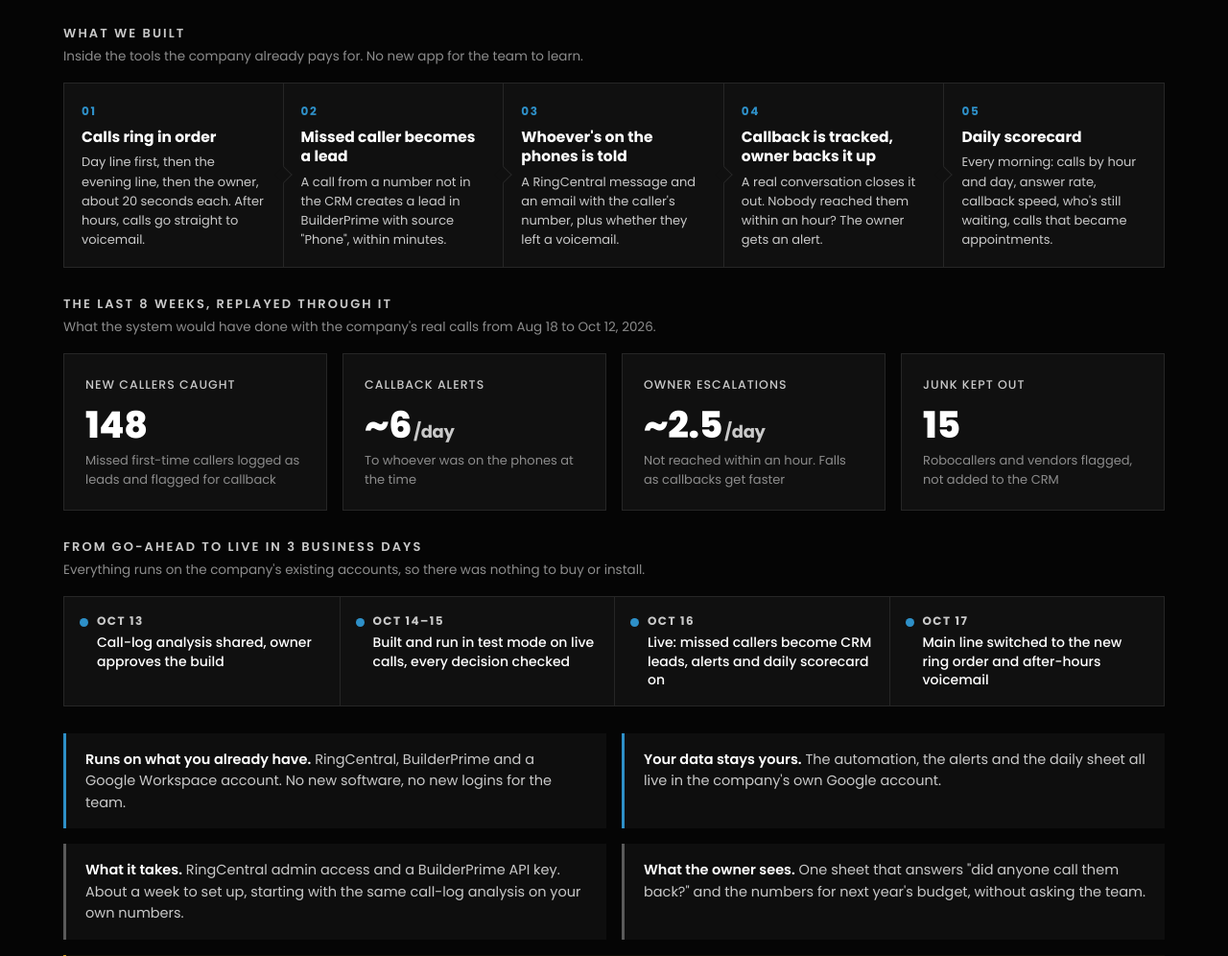
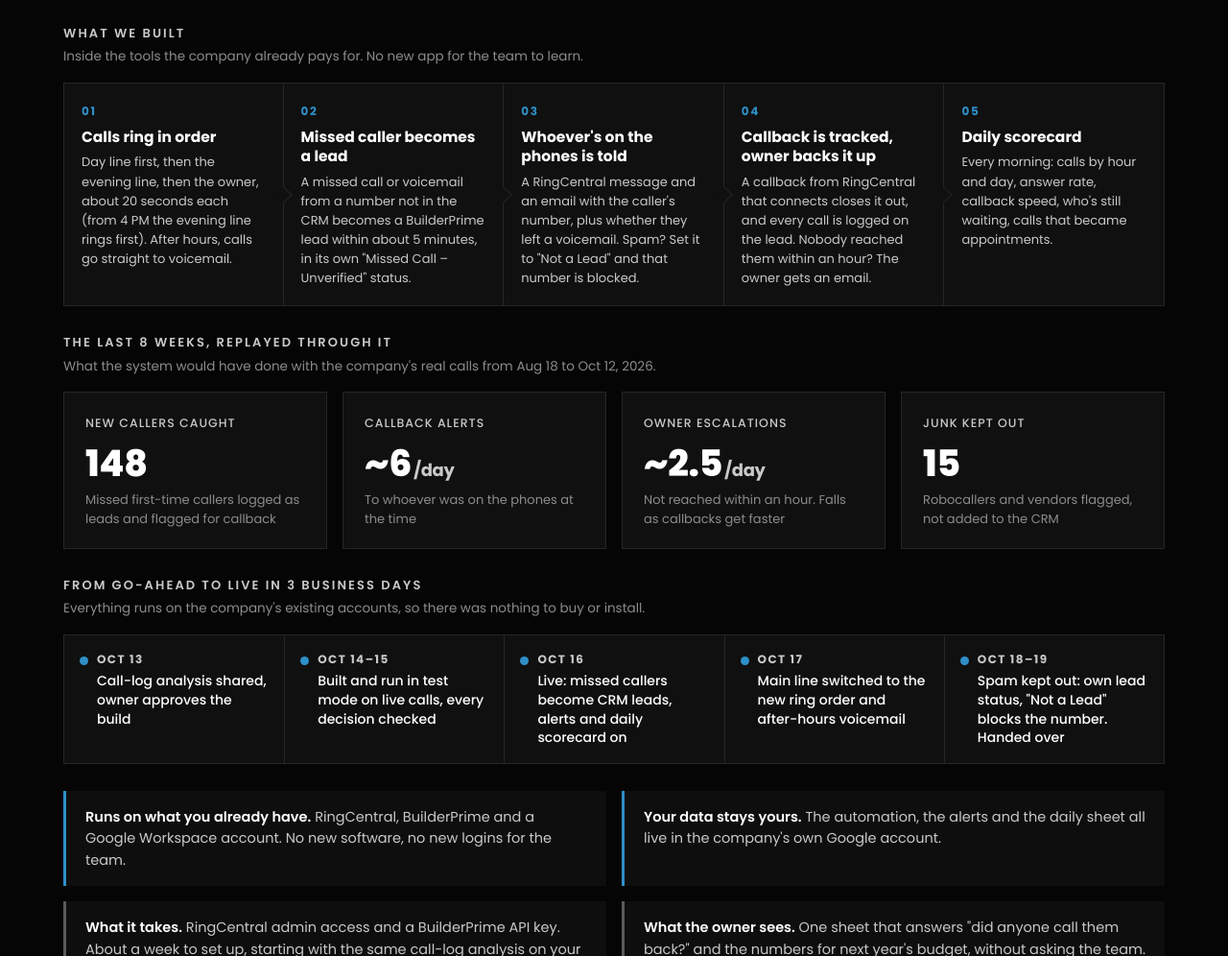
Before and after one commit to devdanielbrandaobkp-hash/missed-call-recovery, a plain HTML site: page index.html in a window 1280 px wide. Shown: the part 703-1699 px from the top of the page at 96% size. Drawn offline with Linux system fonts and the light colour scheme.

Commit message:
Describe what changed since go-live: missed calls only, own lead status, spam blocking
Step 02 now says only missed calls and voicemails become leads, within about 5 minutes,
in the "Missed Call – Unverified" status. Step 03 adds Not a Lead blocking, step 04 the
call log on the lead and the owner's email. Timeline gets Oct 18-19.

Co-Authored-By: Claude Opus 5.5 <noreply@anthropic.com>

```diff
--- a/index.html
+++ b/index.html
@@ -105,13 +105,13 @@
   .callouts .callout { margin-top: 0; }
 
   /* Timeline */
-  .timeline { display: grid; grid-template-columns: repeat(4, 1fr); margin-top: 16px; border: 1px solid var(--line); background: var(--card); }
+  .timeline { display: grid; grid-template-columns: repeat(5, 1fr); margin-top: 16px; border: 1px solid var(--line); background: var(--card); }
   .tl { position: relative; padding: 16px 18px 16px 34px; }
   .tl + .tl { border-left: 1px solid var(--line); }
   .tl::before { content: ""; position: absolute; left: 16px; top: 22px; width: 9px; height: 9px; border-radius: 50%; background: var(--blue); }
   .tl .d { font-size: 12px; font-weight: 700; letter-spacing: .12em; text-transform: uppercase; color: var(--ink-2); }
   .tl .t { font-size: 14px; color: var(--ink); margin-top: 4px; font-weight: 500; line-height: 1.4; }
-  @media (max-width: 1080px) { .timeline { grid-template-columns: 1fr 1fr; } .tl:nth-child(3) { border-left: none; } .tl:nth-child(n+3) { border-top: 1px solid var(--line); } }
+  @media (max-width: 1080px) { .timeline { grid-template-columns: 1fr 1fr; } .tl:nth-child(3), .tl:nth-child(5) { border-left: none; } .tl:nth-child(n+3) { border-top: 1px solid var(--line); } }
   @media (max-width: 640px) { .timeline { grid-template-columns: 1fr; } .tl + .tl { border-left: none; border-top: 1px solid var(--line); } }
 
   footer { margin-top: 36px; padding-top: 16px; border-top: 1px solid var(--line); display: flex; justify-content: space-between; gap: 12px; flex-wrap: wrap; font-size: 12.5px; color: var(--muted); }
@@ -198,10 +198,10 @@
     <h2>What we built</h2>
     <p class="lede">Inside the tools the company already pays for. No new app for the team to learn.</p>
     <div class="steps">
-      <div class="step"><div class="num">01</div><h3>Calls ring in order</h3><p>Day line first, then the evening line, then the owner, about 20 seconds each. After hours, calls go straight to voicemail.</p></div>
-      <div class="step"><div class="num">02</div><h3>Missed caller becomes a lead</h3><p>A call from a number not in the CRM creates a lead in BuilderPrime with source "Phone", within minutes.</p></div>
-      <div class="step"><div class="num">03</div><h3>Whoever's on the phones is told</h3><p>A RingCentral message and an email with the caller's number, plus whether they left a voicemail.</p></div>
-      <div class="step"><div class="num">04</div><h3>Callback is tracked, owner backs it up</h3><p>A real conversation closes it out. Nobody reached them within an hour? The owner gets an alert.</p></div>
+      <div class="step"><div class="num">01</div><h3>Calls ring in order</h3><p>Day line first, then the evening line, then the owner, about 20 seconds each (from 4 PM the evening line rings first). After hours, calls go straight to voicemail.</p></div>
+      <div class="step"><div class="num">02</div><h3>Missed caller becomes a lead</h3><p>A missed call or voicemail from a number not in the CRM becomes a BuilderPrime lead within about 5 minutes, in its own "Missed Call – Unverified" status.</p></div>
+      <div class="step"><div class="num">03</div><h3>Whoever's on the phones is told</h3><p>A RingCentral message and an email with the caller's number, plus whether they left a voicemail. Spam? Set it to "Not a Lead" and that number is blocked.</p></div>
+      <div class="step"><div class="num">04</div><h3>Callback is tracked, owner backs it up</h3><p>A callback from RingCentral that connects closes it out, and every call is logged on the lead. Nobody reached them within an hour? The owner gets an email.</p></div>
       <div class="step"><div class="num">05</div><h3>Daily scorecard</h3><p>Every morning: calls by hour and day, answer rate, callback speed, who's still waiting, calls that became appointments.</p></div>
     </div>
   </section>
@@ -226,6 +226,7 @@
       <div class="tl"><div class="d">Oct 14–15</div><div class="t">Built and run in test mode on live calls, every decision checked</div></div>
       <div class="tl"><div class="d">Oct 16</div><div class="t">Live: missed callers become CRM leads, alerts and daily scorecard on</div></div>
       <div class="tl"><div class="d">Oct 17</div><div class="t">Main line switched to the new ring order and after-hours voicemail</div></div>
+      <div class="tl"><div class="d">Oct 18–19</div><div class="t">Spam kept out: own lead status, "Not a Lead" blocks the number. Handed over</div></div>
     </div>
   </section>
 
```
